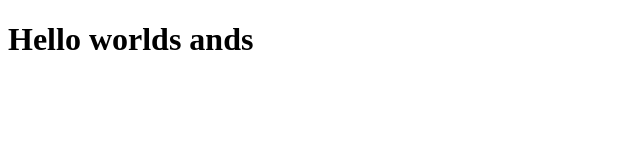
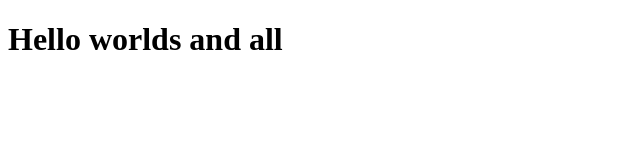
Before and after one commit to afzal155/HtmlProject, a plain HTML site: page index.html in a window 1280 px wide. Shown: the full height of the page, 0-640 px from the left. Drawn offline with Linux system fonts and the light colour scheme.

Commit message:
auto deploy now

```diff
--- a/index.html
+++ b/index.html
@@ -7,6 +7,6 @@
     <title>Document</title>
   </head>
   <body>
-    <h1>Hello worlds ands</h1>
+    <h1>Hello worlds and all</h1>
   </body>
 </html>
```
